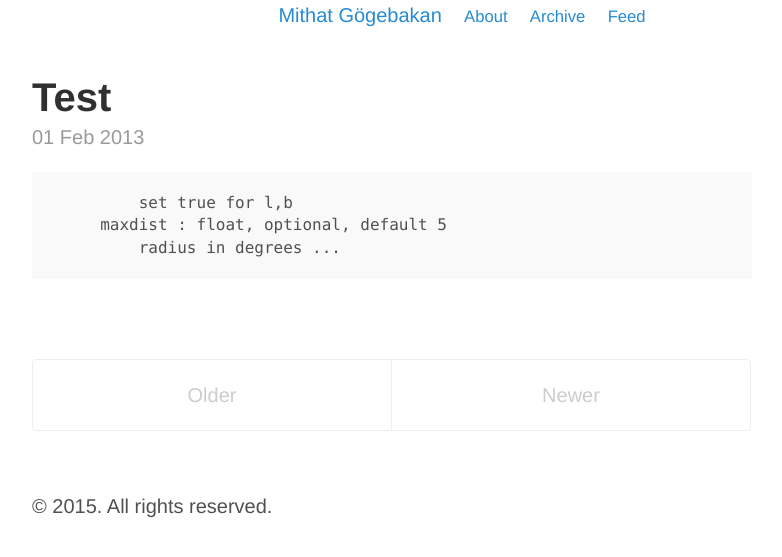
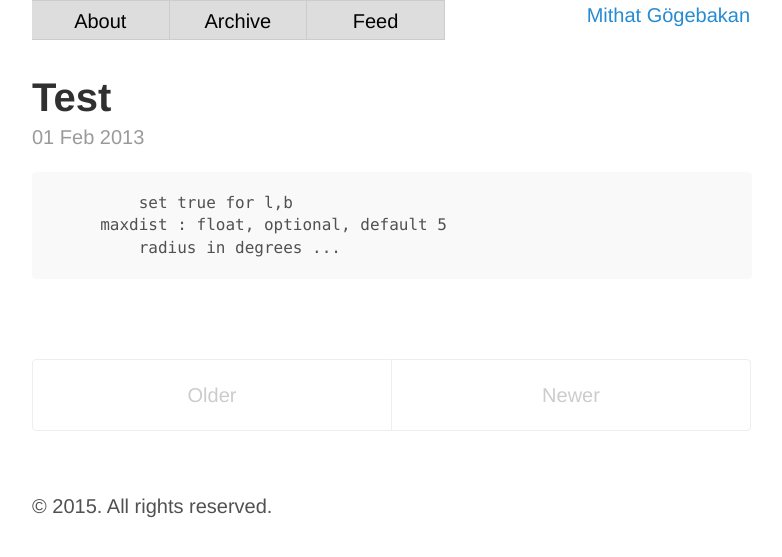
Before and after one commit to 963/963.github.io, a Jekyll site: the page built from index.html, in a window 1280 px wide. Shown: the top 557 px of the page, without its empty margins (248-1030 px from the left). Built offline with Jekyll 4.4.1, drawn with Linux system fonts in a browser that asks for light colours; Markdown is read by kramdown in place of the engine named in the settings; the list of posts is cut into pages by our own code.

Commit message:
Div class changed for navbar

```diff
--- a/_layouts/default.html
+++ b/_layouts/default.html
@@ -13,7 +13,7 @@
           <a href="/" title="Home">{{ site.title }}</a>
 
           {% for page in site.pages_list %}
-              &nbsp;&nbsp;&nbsp;<small><a href="{{ page[1]  }}">{{ page[0] }}</a></small>
+              <div class="navitem"><a href="{{ page[1]  }}">{{ page[0] }}</a></div>
           {% endfor %}
 
            <div class="clear"></div>
```
